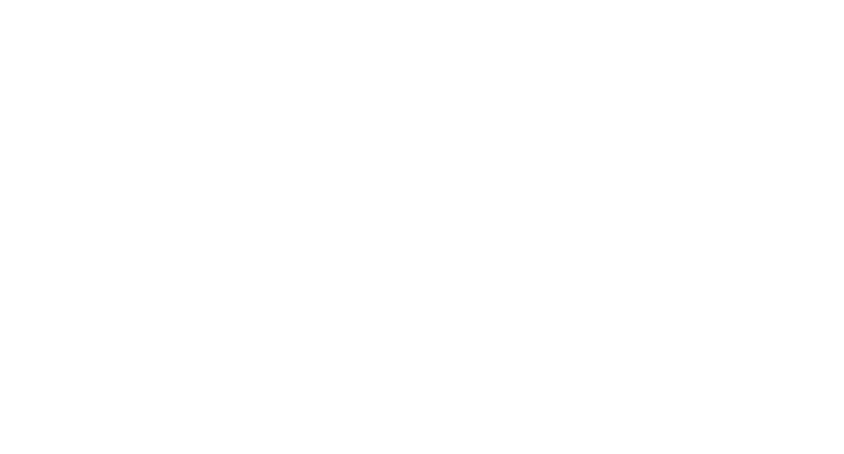
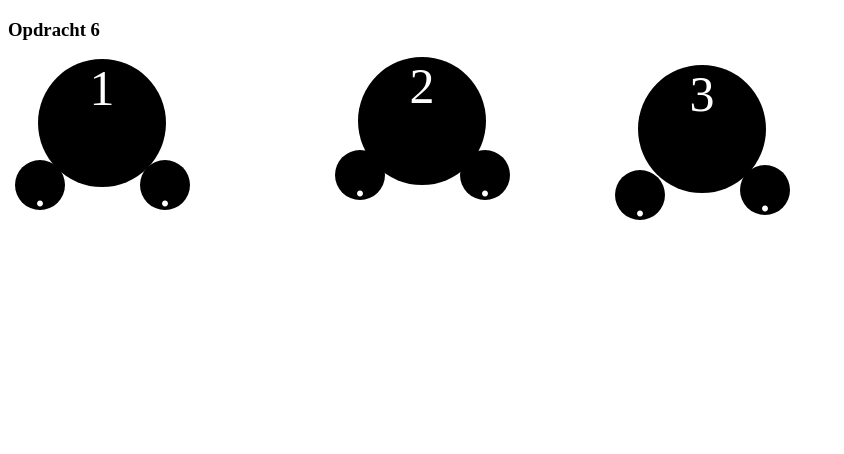
Before and after one commit to NobregaV/Webdevelopment, a plain HTML site: page Week 2/4. PseudoElements/Opdracht-6.html in a window 1280 px wide. Shown: the whole page, without its empty margins (0-844 px from the left). Drawn offline with Linux system fonts and the light colour scheme.

Commit message:
Pseudo elements
Opdracht 6 en 7

```diff
--- a/Week 2/4. PseudoElements/Opdracht-6.html
+++ b/Week 2/4. PseudoElements/Opdracht-6.html
@@ -0,0 +1,146 @@
+<!DOCTYPE html>
+<html lang="en">
+
+<head>
+    <meta charset="UTF-8">
+    <meta name="viewport" content="width=device-width, initial-scale=1.0">
+    <title>Document</title>
+    <style>
+        .circle1 {
+            width: 128px;
+            height: 128px;
+            background-color: black;
+            border-radius: 50%;
+            text-align: center;
+            position: relative;
+            left: 30px;
+            color: white;
+            font-size: 50px;
+        }
+
+        .circle1::before {
+            content: ".";
+            width: 50px;
+            height: 50px;
+            background-color: black;
+            color: white;
+            text-align: center;
+            border-radius: 50%;
+            position: fixed;
+            bottom: 590px;
+            left: 15px;
+        }
+
+        .circle1::after {
+            content: ".";
+            width: 50px;
+            height: 50px;
+            background-color: black;
+            color: white;
+            text-align: center;
+            border-radius: 50%;
+            position: fixed;
+            bottom: 590px;
+            left: 140px;
+        }
+
+        .circle2 {
+            width: 128px;
+            height: 128px;
+            background-color: black;
+            border-radius: 50%;
+            text-align: center;
+            position: relative;
+            left: 350px;
+            bottom: 130px;
+            color: white;
+            font-size: 50px;
+        }
+
+        .circle2::before {
+            content: ".";
+            width: 50px;
+            height: 50px;
+            background-color: black;
+            color: white;
+            text-align: center;
+            border-radius: 50%;
+            position: fixed;
+            bottom: 600px;
+            left: 335px;
+        }
+
+        .circle2::after {
+            content: ".";
+            width: 50px;
+            height: 50px;
+            background-color: black;
+            color: white;
+            text-align: center;
+            border-radius: 50%;
+            position: fixed;
+            bottom: 600px;
+            left: 460px;
+        }
+
+        .circle3 {
+            width: 128px;
+            height: 128px;
+            background-color: black;
+            border-radius: 50%;
+            text-align: center;
+            position: relative;
+            left: 630px;
+            bottom: 250px;
+            color: white;
+            font-size: 50px;
+        }
+
+        .circle3::before {
+            content: ".";
+            width: 50px;
+            height: 50px;
+            background-color: black;
+            color: white;
+            text-align: center;
+            border-radius: 50%;
+            position: fixed;
+            bottom: 580px;
+            left: 615px;
+        }
+
+        .circle3::after {
+            content: ".";
+            width: 50px;
+            height: 50px;
+            background-color: black;
+            color: white;
+            text-align: center;
+            border-radius: 50%;
+            position: fixed;
+            bottom: 585px;
+            left: 740px;
+        }
+    </style>
+</head>
+
+<body>
+    <h3>Opdracht 6</h3>
+
+    <div class="circle1">1</div>
+    <div class="circle2">2</div>
+    <div class="circle3">3</div>
+
+
+
+
+
+
+
+
+
+
+
+</body>
+
+</html>
```
Also changed, not shown: Week 2/4. PseudoElements/Opdracht-4.html (+0 -20 lines), Week 2/4. PseudoElements/Opdracht-5.html (+47 -0 lines), Week 2/4. PseudoElements/Opdracht-7.html (+48 -0 lines), Week 2/4. PseudoElements/IMG/Opdracht5.jpg (added).
